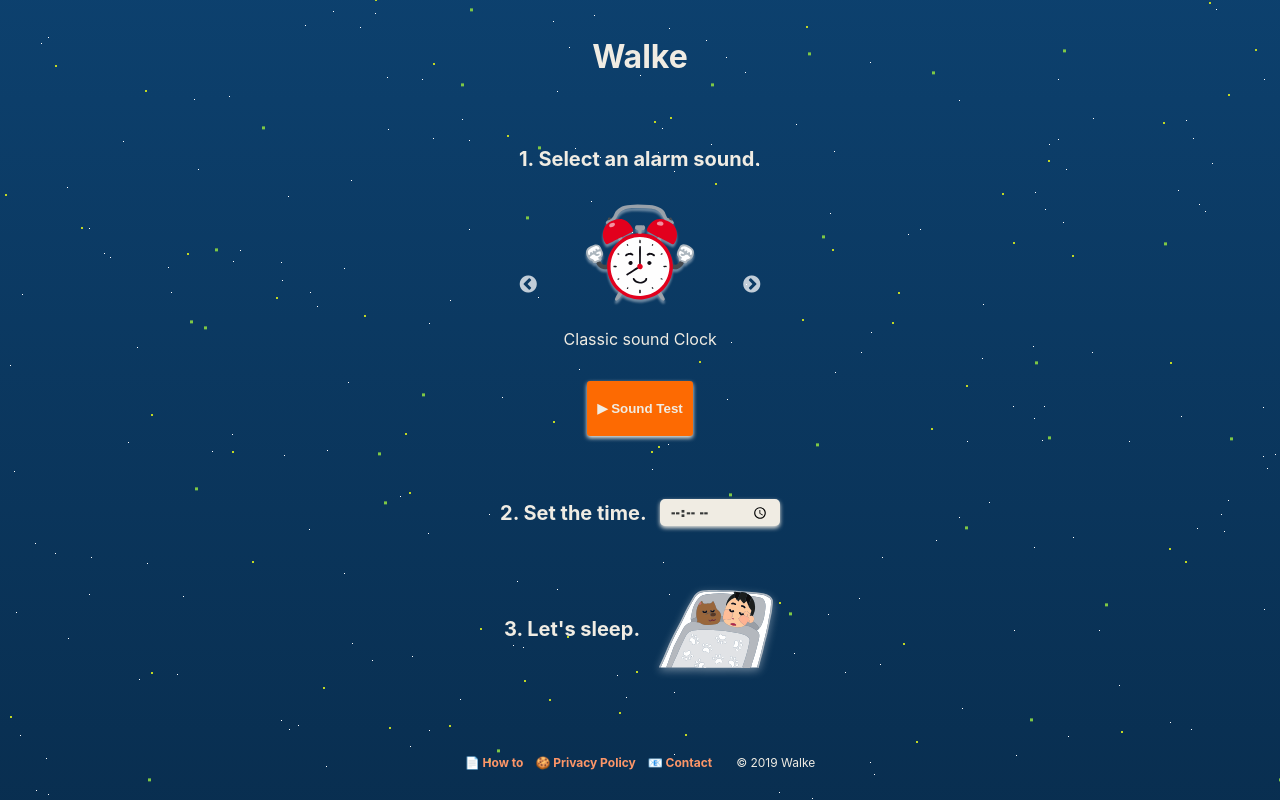
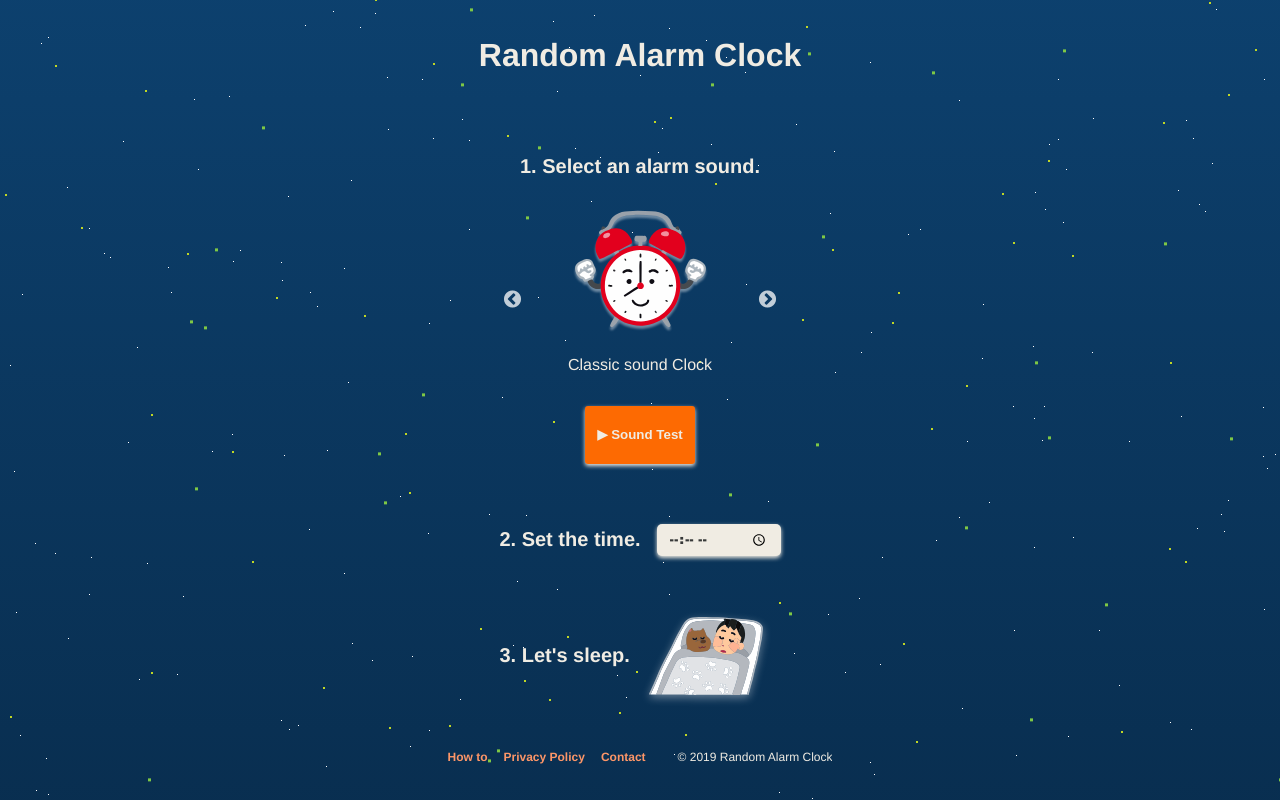
Before and after one commit to Sakaki-Ya/amlar, a React (Create React App) app: page / in a window 1280 px wide. Built offline with nearby package versions, Linux system fonts and the light colour scheme; what emotion-reset would draw is missing.

Commit message:
ストップボタンランダム配置

```diff
--- a/public/index.html
+++ b/public/index.html
@@ -24,7 +24,7 @@
       work correctly both with client-side routing and a non-root public URL.
       Learn how to configure a non-root public URL by running `npm run build`.
     -->
-    <title>Walke</title>
+    <title>Random Alarm Clock</title>
   </head>
   <body>
     <noscript>You need to enable JavaScript to run this app.</noscript>
--- a/src/App.tsx
+++ b/src/App.tsx
@@ -22,9 +22,10 @@ const App: React.FC = (): JSX.Element => (
       <div id="stars2" />
       <div id="stars3" />
     </div>
-    <div css={main}>
+    <div css={wrap}>
       <BrowserRouter>
         <Header />
+        <div css={main}>
           <Switch>
             <Route exact path="/">
               <Clock />
@@ -40,6 +41,7 @@ const App: React.FC = (): JSX.Element => (
             </Route>
             <Redirect to="/" />
           </Switch>
+        </div>
         <Footer />
       </BrowserRouter>
     </div>
@@ -48,11 +50,8 @@ const App: React.FC = (): JSX.Element => (
 
 const global: SerializedStyles = css`
   ${emotionReset};
-
   body {
-    font-family: -apple-system, BlinkMacSystemFont, "Segoe UI", "Roboto",
-      "Oxygen", "Ubuntu", "Cantarell", "Fira Sans", "Droid Sans",
-      "Helvetica Neue", sans-serif;
+    font-family: 'Helvetica Neue','Helvetica','Arial',sans-serif;
     -webkit-font-smoothing: antialiased;
     -moz-osx-font-smoothing: grayscale;
     background: linear-gradient(180deg, ${Colors.blue}, ${Colors.darkBlue});
@@ -75,7 +74,6 @@ const global: SerializedStyles = css`
     height: 100vh;
     color: ${Colors.white};
     overflow: hidden;
-    position: relative;
   }
   button,
   input,
@@ -84,24 +82,28 @@ const global: SerializedStyles = css`
   }
 `;
 
-const main = css`
-  position: absolute;
+const wrap: SerializedStyles = css`
   width: 100%;
   height: 100%;
+  position: fixed;
   top: 0;
   left: 0;
   display: flex;
   flex-direction: column;
-  margin: auto;
-  justify-content: center;
-  align-items: center;
   text-align: center;
 `;
 
-const starsWrap = css`
+const main: SerializedStyles = css`
+  display: flex;
+  flex-direction: column;
+  margin: auto;
+  width: 100%;
+  height: 100%;
+  overflow: auto;
+`;
+
+const starsWrap: SerializedStyles = css`
   position: relative;
-  top: 0;
-  left: 0;
 `;
 
 export default App;
--- a/src/components/Alarming.tsx
+++ b/src/components/Alarming.tsx
@@ -1,5 +1,5 @@
 /** @jsx jsx */
-import React, { useState, useEffect } from "react";
+import React, { useState } from "react";
 import { jsx, css, SerializedStyles } from "@emotion/core";
 import Colors from "./Colors";
 
@@ -9,15 +9,9 @@ interface AlarmingProps {
 }
 
 const Alarming = ({ sound, setAlarming }: AlarmingProps): JSX.Element => {
-  const [hold, setHold]: [any, any] = useState(false);
-  const [count, setCount]: [
-    number,
-    React.Dispatch<React.SetStateAction<number>>
-  ] = useState(0);
-  useEffect(() => {
-    if (hold === false) return;
+  let count: number = 0;
   const countUp = (): void => {
-      setCount(count + 1);
+    count++;
     if (count === 1) {
       sound.loop = false;
       sound.pause();
@@ -25,17 +19,17 @@ const Alarming = ({ sound, setAlarming }: AlarmingProps): JSX.Element => {
       setAlarming(false);
     }
   };
-    const timer: NodeJS.Timeout = setInterval((): void => countUp(), 1000);
-    return (): void => clearInterval(timer);
-  }, [count, hold, setAlarming, sound]);
 
+  const [hold, setHold] = useState(false);
+  let timer: NodeJS.Timeout;
   const down = (): void => {
-    setCount(0);
     setHold(true);
+    timer = setInterval(countUp, 2000);
   };
   const up = (): void => {
     setHold(false);
-    setCount(0);
+    count = 0;
+    clearInterval(timer);
   };
   const touchDown = (): void => down();
   const touchUp = (e: React.TouchEvent<HTMLButtonElement>): void => {
@@ -45,22 +39,20 @@ const Alarming = ({ sound, setAlarming }: AlarmingProps): JSX.Element => {
   const mouseDown = (): void => down();
   const mouseUp = (): void => up();
 
-  const randomAreaWidth: number = window.screen.width,
-    randomAreaHight: number = window.screen.height - 200;
   let maxRandomLeft: number = 0,
     maxRandomTop: number = 0;
-  if (randomAreaWidth > randomAreaHight) {
-    maxRandomLeft = randomAreaWidth * 0.9;
-    maxRandomTop = randomAreaHight * 0.17;
+  if (window.screen.width > window.screen.height) {
+    maxRandomLeft = 85;
+    maxRandomTop = 16;
   } else {
-    maxRandomLeft = randomAreaWidth * 0.77;
-    maxRandomTop = randomAreaHight * 0.65;
+    maxRandomLeft = 80;
+    maxRandomTop = 55;
   }
-  // const randomLeft = Math.random() * (maxRandomLeft+1),
-  //   randomTop = Math.random() * (maxRandomTop+1);
+  const randomLeft: number = Math.random() * (maxRandomLeft + 1),
+    randomTop: number = Math.random() * (maxRandomTop + 1);
   const alarming__stop: SerializedStyles = css`
-    left: ${maxRandomLeft}px;
-    top: ${maxRandomTop}px;
+    left: ${randomLeft}%;
+    top: ${randomTop}%;
     position: absolute;
     display: flex;
     justify-content: center;
@@ -72,7 +64,7 @@ const Alarming = ({ sound, setAlarming }: AlarmingProps): JSX.Element => {
     background: ${Colors.orange};
     box-shadow: 0 2px 4px ${Colors.deepOrange};
     color: ${Colors.white};
-    font-size: 1.1em;
+    font-size: 1.1rem;
     font-weight: bold;
     user-select: none;
     -moz-user-select: none;
@@ -94,13 +86,13 @@ const Alarming = ({ sound, setAlarming }: AlarmingProps): JSX.Element => {
   `;
   const alarming__bar: SerializedStyles = css`
     background: linear-gradient(180deg, ${Colors.blue}, ${Colors.darkBlue});
-    width: ${randomAreaWidth}px;
-    height: ${randomAreaHight}px;
+    width: 100%;
+    height: 100%;
     animation: randomAreaAnime 2s;
     @keyframes randomAreaAnime {
       0% {
         opacity: 0;
-        transform: translate(0, ${randomAreaHight}px);
+        transform: translate(0, 100%);
       }
       100% {
         opacity: 1;
@@ -325,7 +317,7 @@ const Alarming = ({ sound, setAlarming }: AlarmingProps): JSX.Element => {
         </p>
       </header>
       <div css={alarming__randomArea}>
-        {hold === true && <div css={alarming__bar} />}
+        {hold && <div css={alarming__bar} />}
         <button
           onTouchStart={touchDown}
           onTouchEnd={touchUp}
@@ -346,7 +338,7 @@ const Alarming = ({ sound, setAlarming }: AlarmingProps): JSX.Element => {
 };
 
 const alarming: SerializedStyles = css`
-  background: linear-gradient(180deg, #ffffff, #f0ece3);
+  background: linear-gradient(180deg, #ffffff, ${Colors.white});
   color: ${Colors.black};
   width: 100vw;
   height: 100vh;
@@ -358,32 +350,29 @@ const alarming: SerializedStyles = css`
 `;
 
 const alarming__header: SerializedStyles = css`
-  box-sizing: border-box;
   display: flex;
   flex-direction: column;
-  justify-content: center;
   align-items: center;
+  box-sizing: border-box;
+  padding: 1rem 5%;
   font-weight: bold;
-  padding: 1em 5%;
-  height: 250px;
-  background-color: lightgrey;
 `;
 
 const alarming__text: SerializedStyles = css`
-  line-height: 1.5em;
-  margin-bottom: 0.5em;
+  line-height: 1.5rem;
   text-align: left;
+  margin-bottom: 0.5rem;
 `;
 
 const alarming__icon: SerializedStyles = css`
   max-width: 120px;
-  margin-bottom: 1em;
+  margin-bottom: 1rem;
   filter: drop-shadow(0px 3px 2px rgba(0, 0, 0, 0.4));
 `;
 
 const alarming__h2: SerializedStyles = css`
-  font-size: 1.25em;
-  margin-bottom: 1em;
+  font-size: 1.25rem;
+  margin-bottom: 1rem;
 `;
 
 const alarming__randomArea: SerializedStyles = css`
--- a/src/components/Clock.tsx
+++ b/src/components/Clock.tsx
@@ -17,7 +17,7 @@ const Clock: React.FC = (): JSX.Element => {
     const inputTime: string = e.target.value;
     if (inputTime.match(/^([01]?[0-9]|2[0-3]):([0-5][0-9])$/)) {
       setTime(inputTime);
-      if (silenting === false) {
+      if (!silenting) {
         silenting = true;
         silent.loop = true;
         silent.play();
@@ -43,7 +43,7 @@ const Clock: React.FC = (): JSX.Element => {
       const hours: string = ("0" + date.getHours()).slice(-2);
       const minutes: string = ("0" + date.getMinutes()).slice(-2);
       const currentTime: string = hours + ":" + minutes;
-      if (currentTime === time && alarming === false) {
+      if (currentTime === time && !alarming) {
         sound.loop = true;
         // sound.play();
         setAlarming(true);
@@ -285,9 +285,7 @@ const Clock: React.FC = (): JSX.Element => {
           />
         </svg>
       </div>
-      {alarming === true && (
-        <Alarming sound={sound} setAlarming={setAlarming} />
-      )}
+      {alarming && <Alarming sound={sound} setAlarming={setAlarming} />}
     </div>
   );
 };
@@ -295,15 +293,12 @@ const Clock: React.FC = (): JSX.Element => {
 const clock: SerializedStyles = css`
   box-sizing: border-box;
   max-width: 760px;
-  width: 100%;
-  display: flex;
-  flex-direction: column;
-  margin: 0 auto;
+  margin: auto;
   padding: 0 5%;
 `;
 
 const clock__content: SerializedStyles = css`
-  margin: 0 auto 3em auto;
+  margin: 0 auto 3rem auto;
 `;
 
 const clock__h2Wrap: SerializedStyles = css`
@@ -313,12 +308,12 @@ const clock__h2Wrap: SerializedStyles = css`
 `;
 
 const clock__h2: SerializedStyles = css`
-  font-size: 1.25em;
+  font-size: 1.25rem;
   font-weight: bold;
 `;
 
 const clock__test: SerializedStyles = css`
-  padding: 0.5em 0.75em;
+  padding: 0.5rem 0.75rem;
   background-color: ${Colors.orange};
   border: none;
   border-radius: 3px;
@@ -345,9 +340,9 @@ const clock__inputTime: SerializedStyles = css`
   border: none;
   box-shadow: 0 2px 4px ${Colors.white};
   border-radius: 5px;
-  margin-left: 1em;
-  padding: 0 0.75em;
-  height: 2em;
+  margin-left: 1rem;
+  padding: 0 0.75rem;
+  height: 2rem;
   font-family: "Arial Black", "Arial Rounded MT Bold", sans-serif;
   font-weight: bold;
   transition: 0.2s;
@@ -357,9 +352,9 @@ const clock__inputTime: SerializedStyles = css`
 `;
 
 const clock__sleepIcon: SerializedStyles = css`
-  margin-left: 1em;
+  margin-left: 1rem;
   width: 120px;
-  filter: drop-shadow(0px 3px 4px rgba(255,255,255,.4));
+  filter: drop-shadow(0px 3px 4px rgba(255, 255, 255, 0.4));
 `;
 
 export default Clock;
--- a/src/components/Contact.tsx
+++ b/src/components/Contact.tsx
@@ -99,17 +99,17 @@ const contact__titleWrap: SerializedStyles = css`
   display: flex;
   justify-content: center;
   align-items: center;
-  margin-bottom: 1em;
+  margin-bottom: 1rem;
 `;
 
 const contact__icon: SerializedStyles = css`
   max-width: 30px;
-  margin-right: 0.5em;
+  margin-right: 0.5rem;
   filter: drop-shadow(0px 2px 2px rgba(255, 255, 255, 0.4));
 `;
 
 const contact__h2: SerializedStyles = css`
-  font-size: 1.25em;
+  font-size: 1.25rem;
   color: ${Colors.lightOrange};
   font-weight: bold;
 `;
@@ -117,7 +117,7 @@ const contact__h2: SerializedStyles = css`
 const contact__form: SerializedStyles = css`
   section {
     text-align: left;
-    margin-bottom: 1em;
+    margin-bottom: 1rem;
   }
   input {
     width: 100%;
@@ -128,7 +128,7 @@ const contact__form: SerializedStyles = css`
       "Helvetica Neue", sans-serif;
   }
   p {
-    margin-bottom: 0.5em;
+    margin-bottom: 0.5rem;
   }
 `;
 
@@ -143,7 +143,7 @@ const contact__message: SerializedStyles = css`
 `;
 
 const contact__send: SerializedStyles = css`
-  padding: 0.5em 0.75em;
+  padding: 0.5rem 0.75rem;
   background-color: ${Colors.orange};
   border: none;
   border-radius: 3px;
--- a/src/components/Footer.tsx
+++ b/src/components/Footer.tsx
@@ -7,31 +7,23 @@ import colors from "./Colors";
 const Footer: React.FC = (): JSX.Element => (
   <footer css={footer}>
     <div css={footer__list}>
-      <Link to="/how-to" css={footer__link}>
-        &#x1f4c4; How to
-      </Link>
-      <Link to="/privacy-policy" css={footer__link}>
-        &#x1f36a; Privacy Policy
-      </Link>
-      <Link to="/contact" css={footer__link}>
-        &#x1f4e7; Contact
-      </Link>
-      <p css={footer__copyright}>&copy; 2019 Walke</p>
+      <Link to="/how-to" css={footer__link}>How to</Link>
+      <Link to="/privacy-policy" css={footer__link}>Privacy Policy</Link>
+      <Link to="/contact" css={footer__link}>Contact</Link>
+      <p css={footer__copyright}>&copy; 2019 Random Alarm Clock</p>
     </div>
   </footer>
 );
 
 const footer: SerializedStyles = css`
   box-sizing: border-box;
+  width: 100%;
   display: flex;
   justify-content: center;
   align-items: center;
-  position: absolute;
-  bottom: 0;
-  left: 0;
-  width: 100%;
-  padding: 1em 5%;
-  font-size: 0.75em;
+  margin-top: 0.5rem;
+  padding: 1rem 5%;
+  font-size: 0.75rem;
 `;
 
 const footer__list: SerializedStyles = css`
@@ -39,7 +31,7 @@ const footer__list: SerializedStyles = css`
   overflow-y: hidden;
   overflow-x: auto;
   -webkit-overflow-scrolling: touch;
-  padding-bottom: 0.5em;
+  padding-bottom: 0.5rem;
 `;
 
 const footer__link: SerializedStyles = css`
@@ -47,7 +39,7 @@ const footer__link: SerializedStyles = css`
   display: inline-flex;
   white-space: nowrap;
   text-decoration: none;
-  margin-right: 1em;
+  margin-right: 1rem;
   font-weight: bold;
   transition: all 0.2s ease 0s;
   &:hover {
@@ -61,7 +53,7 @@ const footer__link: SerializedStyles = css`
 const footer__copyright: SerializedStyles = css`
   display: inline-flex;
   white-space: nowrap;
-  margin-left: 1em;
+  margin-left: 1rem;
 `;
 
 export default Footer;
--- a/src/components/Header.tsx
+++ b/src/components/Header.tsx
@@ -8,7 +8,7 @@ const Header: React.FC = (): JSX.Element => (
   <header css={header}>
     <h1>
       <Link to="/" css={header__logo}>
-        Walke
+        Random Alarm Clock
       </Link>
     </h1>
   </header>
@@ -16,12 +16,9 @@ const Header: React.FC = (): JSX.Element => (
 
 const header: SerializedStyles = css`
   box-sizing: border-box;
-  position: absolute;
-  top: 0;
-  left: 0;
   width: 100%;
-  padding: 1em;
-  margin: 0 auto 1em auto;
+  margin-bottom: 0.5rem;
+  padding: 1rem 5%;
 `;
 
 const header__logo: SerializedStyles = css`
--- a/src/components/HowTo.tsx
+++ b/src/components/HowTo.tsx
@@ -200,22 +200,22 @@ const howto: SerializedStyles = css`
 `;
 
 const howto__h2: SerializedStyles = css`
-  font-size: 1.25em;
-  margin-bottom: 1em;
+  font-size: 1.25rem;
+  margin-bottom: 1rem;
   color: ${Colors.lightOrange};
   font-weight: bold;
 `;
 
 const howto__icon: SerializedStyles = css`
   max-width: 120px;
-  margin-bottom: 1em;
+  margin-bottom: 1rem;
   filter: drop-shadow(0px 2px 2px rgba(255, 255, 255, 0.4));
 `;
 
 const howto__text: SerializedStyles = css`
   text-align: left;
-  line-height: 1.5em;
-  margin-bottom: 0.5em;
+  line-height: 1.5rem;
+  margin-bottom: 0.5rem;
 `;
 
 export default HowTo;
--- a/src/components/PrivacyPolicy.tsx
+++ b/src/components/PrivacyPolicy.tsx
@@ -158,29 +158,29 @@ const policy: SerializedStyles = css`
 `;
 
 const policy__h2: SerializedStyles = css`
-  font-size: 1.25em;
-  margin-bottom: 1em;
+  font-size: 1.25rem;
+  margin-bottom: 1rem;
   color: ${Colors.lightOrange};
   font-weight: bold;
 `;
 
 const policy__h3: SerializedStyles = css`
-  font-size: 1.15em;
-  margin-bottom: 1em;
+  font-size: 1.15rem;
+  margin-bottom: 0.5rem;
   font-weight: bold;
   text-align: left;
 `;
 
 const policy__icon: SerializedStyles = css`
   max-width: 120px;
-  margin-bottom: 1em;
+  margin-bottom: 1rem;
   filter: drop-shadow(0px 2px 2px rgba(255, 255, 255, 0.4));
 `;
 
 const policy__text: SerializedStyles = css`
   text-align: left;
-  line-height: 1.5em;
-  margin-bottom: 0.5em;
+  line-height: 1.5rem;
+  margin-bottom: 0.5rem;
 `;
 
 export default PrivacyPolicy;
--- a/src/components/SelectSoundSlider.tsx
+++ b/src/components/SelectSoundSlider.tsx
@@ -336,22 +336,20 @@ const SelectSoundSlider = ({
 const soundsSlider: SerializedStyles = css`
   max-width: 240px;
   width: 80%;
-  display: flex;
-  flex-direction: column;
   margin: 0 auto;
-  padding: 1em 1em 0 1em;
+  padding: 1rem 1rem 0 1rem;
 
   div p {
     overflow: visible;
-    padding-bottom: 1em;
+    padding-bottom: 1rem;
   }
 `;
 
 const sounds__icon: SerializedStyles = css`
   box-sizing: border-box;
   width: 100%;
-  padding: 0 0.5em;
-  margin-bottom: 0.5em;
+  padding: 0 0.5rem;
+  margin-bottom: 0.5rem;
   filter: drop-shadow(0px 3px 1px rgba(255, 255, 255, 0.4));
 `;
 
```
Lines whose indentation alone changed are shown as unchanged.
